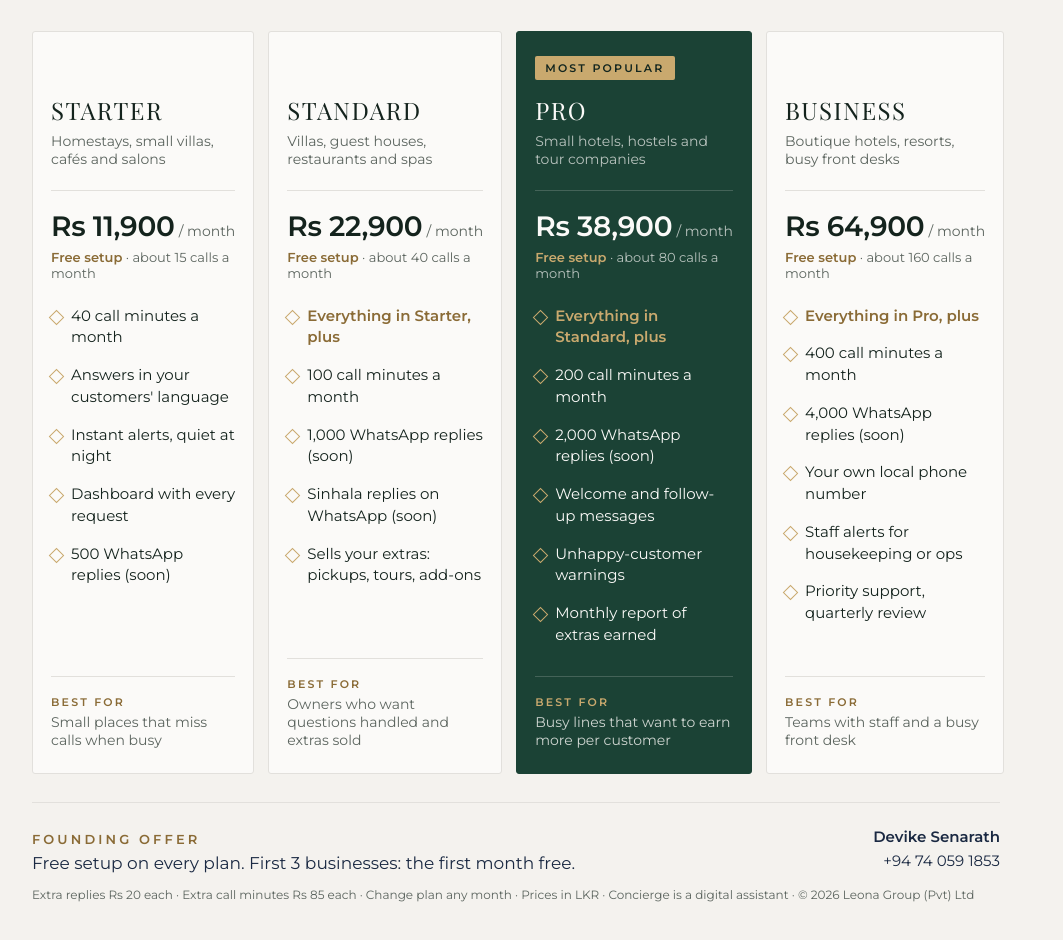
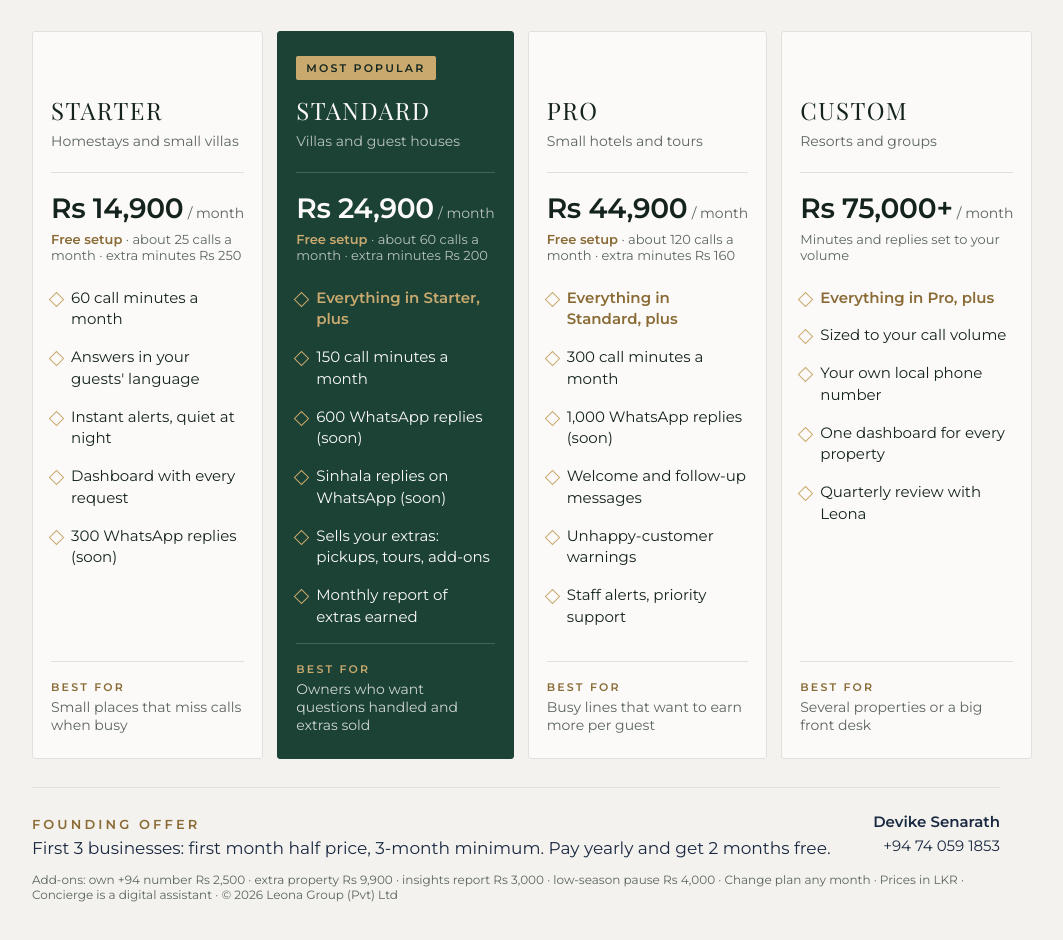
Before and after one commit to skypixeldigitals-max/leona-concierge-demo, a plain HTML site: page packages.html in a window 1280 px wide. Shown: the part 400-1340 px from the top of the page, without its empty margins (24-1087 px from the left). Drawn offline with nearby package versions, Linux system fonts and the light colour scheme.

Commit message:
Price sheet: new plans, add-ons, founding offer
Co-Authored-By: Claude Opus 5.5 <noreply@anthropic.com>

```diff
--- a/packages.html
+++ b/packages.html
@@ -76,70 +76,70 @@ li.plus{font-weight:600;color:var(--gold-text)}
     <div class="card">
       <span class="tag ghost">.</span>
       <div class="name">Starter</div>
-      <div class="for">Homestays, small villas, cafés and salons</div>
-      <div class="price"><b>Rs 11,900</b> <span>/ month</span><small><i>Free setup</i> · about 15 calls a month</small></div>
+      <div class="for">Homestays and small villas</div>
+      <div class="price"><b>Rs 14,900</b> <span>/ month</span><small><i>Free setup</i> · about 25 calls a month · extra minutes Rs 250</small></div>
       <ul>
-        <li>40 call minutes a month</li>
-        <li>Answers in your customers' language</li>
+        <li>60 call minutes a month</li>
+        <li>Answers in your guests' language</li>
         <li>Instant alerts, quiet at night</li>
         <li>Dashboard with every request</li>
-        <li>500 WhatsApp replies (soon)</li>
+        <li>300 WhatsApp replies (soon)</li>
       </ul>
       <div class="best"><b>Best for</b>Small places that miss calls when busy</div>
     </div>
 
-    <div class="card">
-      <span class="tag ghost">.</span>
+    <div class="card feat">
+      <span class="tag">Most popular</span>
       <div class="name">Standard</div>
-      <div class="for">Villas, guest houses, restaurants and spas</div>
-      <div class="price"><b>Rs 22,900</b> <span>/ month</span><small><i>Free setup</i> · about 40 calls a month</small></div>
+      <div class="for">Villas and guest houses</div>
+      <div class="price"><b>Rs 24,900</b> <span>/ month</span><small><i>Free setup</i> · about 60 calls a month · extra minutes Rs 200</small></div>
       <ul>
         <li class="plus">Everything in Starter, plus</li>
-        <li>100 call minutes a month</li>
-        <li>1,000 WhatsApp replies (soon)</li>
+        <li>150 call minutes a month</li>
+        <li>600 WhatsApp replies (soon)</li>
         <li>Sinhala replies on WhatsApp (soon)</li>
         <li>Sells your extras: pickups, tours, add-ons</li>
+        <li>Monthly report of extras earned</li>
       </ul>
       <div class="best"><b>Best for</b>Owners who want questions handled and extras sold</div>
     </div>
 
-    <div class="card feat">
-      <span class="tag">Most popular</span>
+    <div class="card">
+      <span class="tag ghost">.</span>
       <div class="name">Pro</div>
-      <div class="for">Small hotels, hostels and tour companies</div>
-      <div class="price"><b>Rs 38,900</b> <span>/ month</span><small><i>Free setup</i> · about 80 calls a month</small></div>
+      <div class="for">Small hotels and tours</div>
+      <div class="price"><b>Rs 44,900</b> <span>/ month</span><small><i>Free setup</i> · about 120 calls a month · extra minutes Rs 160</small></div>
       <ul>
         <li class="plus">Everything in Standard, plus</li>
-        <li>200 call minutes a month</li>
-        <li>2,000 WhatsApp replies (soon)</li>
+        <li>300 call minutes a month</li>
+        <li>1,000 WhatsApp replies (soon)</li>
         <li>Welcome and follow-up messages</li>
         <li>Unhappy-customer warnings</li>
-        <li>Monthly report of extras earned</li>
+        <li>Staff alerts, priority support</li>
       </ul>
-      <div class="best"><b>Best for</b>Busy lines that want to earn more per customer</div>
+      <div class="best"><b>Best for</b>Busy lines that want to earn more per guest</div>
     </div>
 
     <div class="card">
       <span class="tag ghost">.</span>
-      <div class="name">Business</div>
-      <div class="for">Boutique hotels, resorts, busy front desks</div>
-      <div class="price"><b>Rs 64,900</b> <span>/ month</span><small><i>Free setup</i> · about 160 calls a month</small></div>
+      <div class="name">Custom</div>
+      <div class="for">Resorts and groups</div>
+      <div class="price"><b>Rs 75,000+</b> <span>/ month</span><small>Minutes and replies set to your volume</small></div>
       <ul>
         <li class="plus">Everything in Pro, plus</li>
-        <li>400 call minutes a month</li>
-        <li>4,000 WhatsApp replies (soon)</li>
+        <li>Sized to your call volume</li>
         <li>Your own local phone number</li>
-        <li>Staff alerts for housekeeping or ops</li>
-        <li>Priority support, quarterly review</li>
+        <li>One dashboard for every property</li>
+        <li>Quarterly review with Leona</li>
       </ul>
-      <div class="best"><b>Best for</b>Teams with staff and a busy front desk</div>
+      <div class="best"><b>Best for</b>Several properties or a big front desk</div>
     </div>
   </div>
 
   <div class="foot">
-    <div class="offer"><b>Founding offer</b><p>Free setup on every plan. First 3 businesses: the first month free.</p></div>
+    <div class="offer"><b>Founding offer</b><p>First 3 businesses: first month half price, 3-month minimum. Pay yearly and get 2 months free.</p></div>
     <div class="contact"><b>Devike Senarath</b><br>+94 74 059 1853</div>
   </div>
-  <div class="note">Extra replies Rs 20 each · Extra call minutes Rs 85 each · Change plan any month · Prices in LKR · Concierge is a digital assistant · &copy; 2026 Leona Group (Pvt) Ltd</div>
+  <div class="note">Add-ons: own +94 number Rs 2,500 · extra property Rs 9,900 · insights report Rs 3,000 · low-season pause Rs 4,000 · Change plan any month · Prices in LKR · Concierge is a digital assistant · &copy; 2026 Leona Group (Pvt) Ltd</div>
 </body>
 </html>
```
